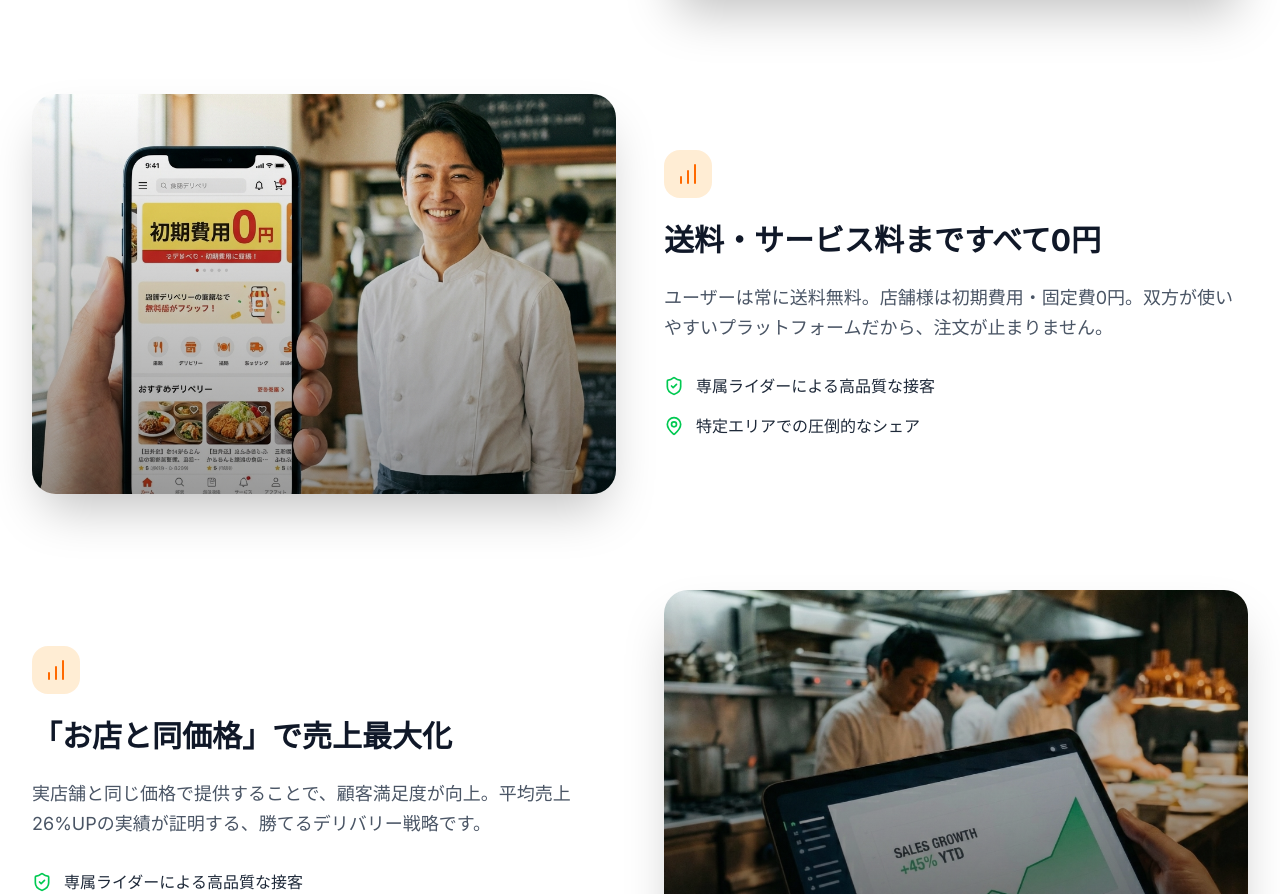
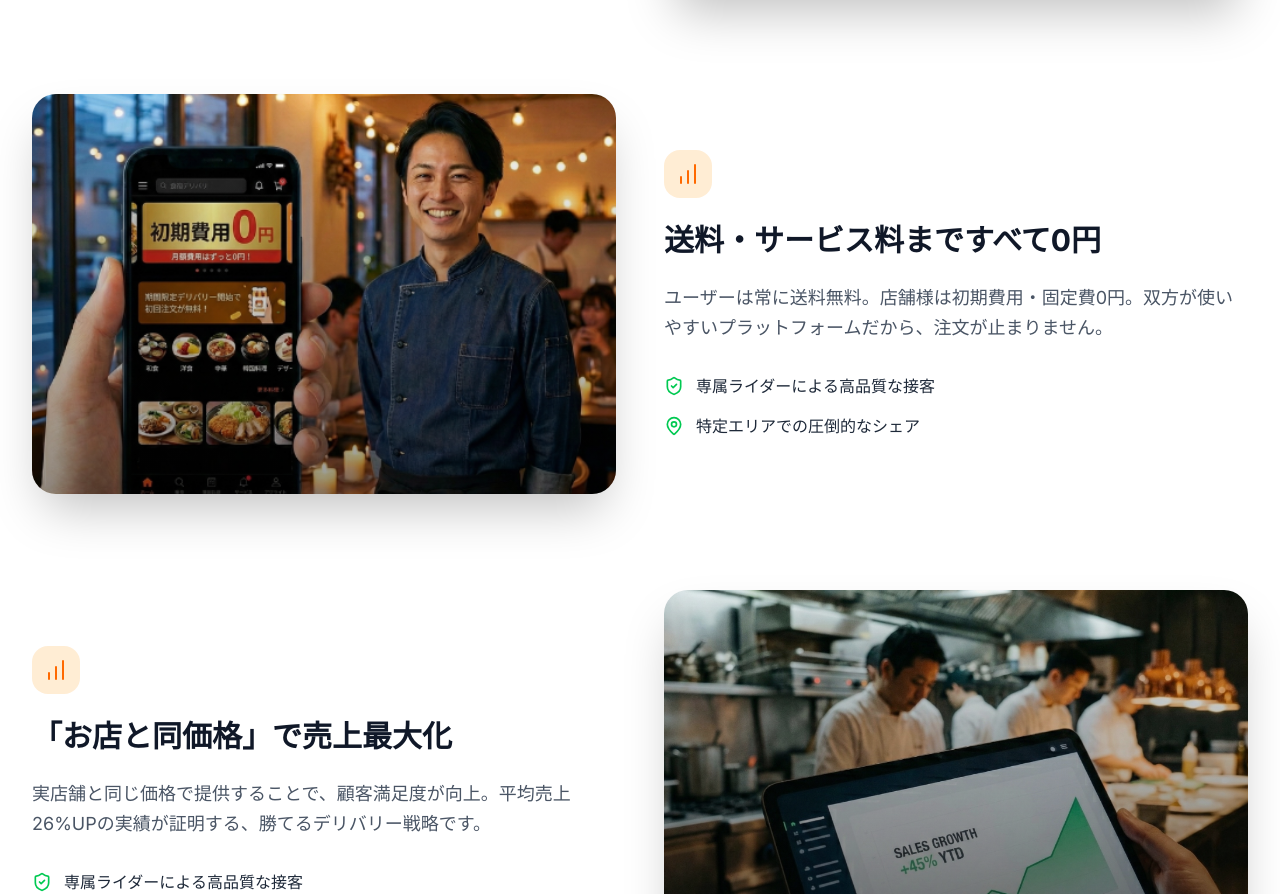
Before and after one commit to ivyleap/rocket-nowLP, a React (Vite) app: page / in a window 1280 px wide. Shown: the part 3798-4692 px from the top of the page. Built offline with nearby package versions, Linux system fonts and the light colour scheme.

Commit message:
Update zero-cost strength image to new version

```diff
--- a/src/components/WhyRocketNow.tsx
+++ b/src/components/WhyRocketNow.tsx
@@ -14,7 +14,7 @@ export const WhyRocketNow: React.FC = () => {
       title: "送料・サービス料まですべて0円",
       description: "ユーザーは常に送料無料。店舗様は初期費用・固定費0円。双方が使いやすいプラットフォームだから、注文が止まりません。",
       icon: <BarChart className="h-6 w-6 text-orange-500" />,
-      image: "/rocket-nowLP/images/strength_cost.png"
+      image: "/rocket-nowLP/images/zero-cost-merchant.png"
     },
     {
       title: "「お店と同価格」で売上最大化",
```
Also changed, not shown: public/images/zero-cost-merchant.png (added).
